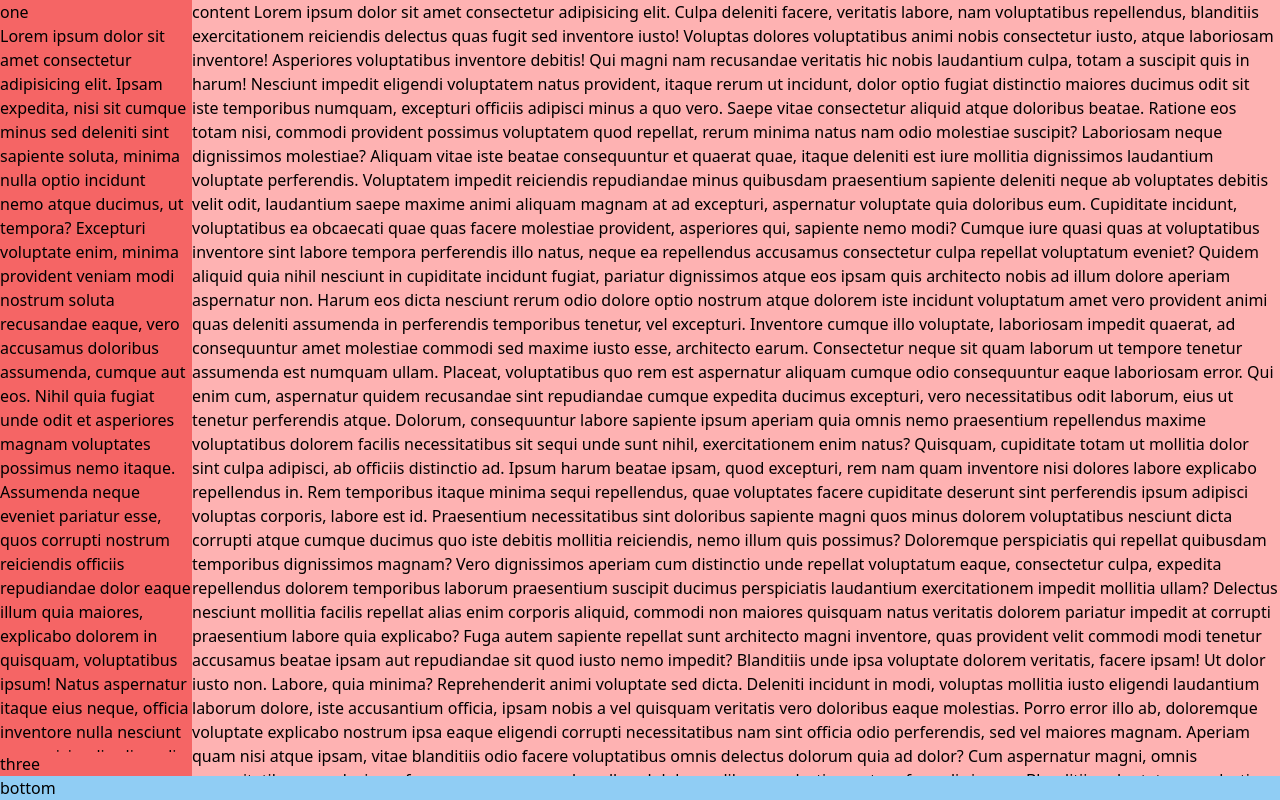
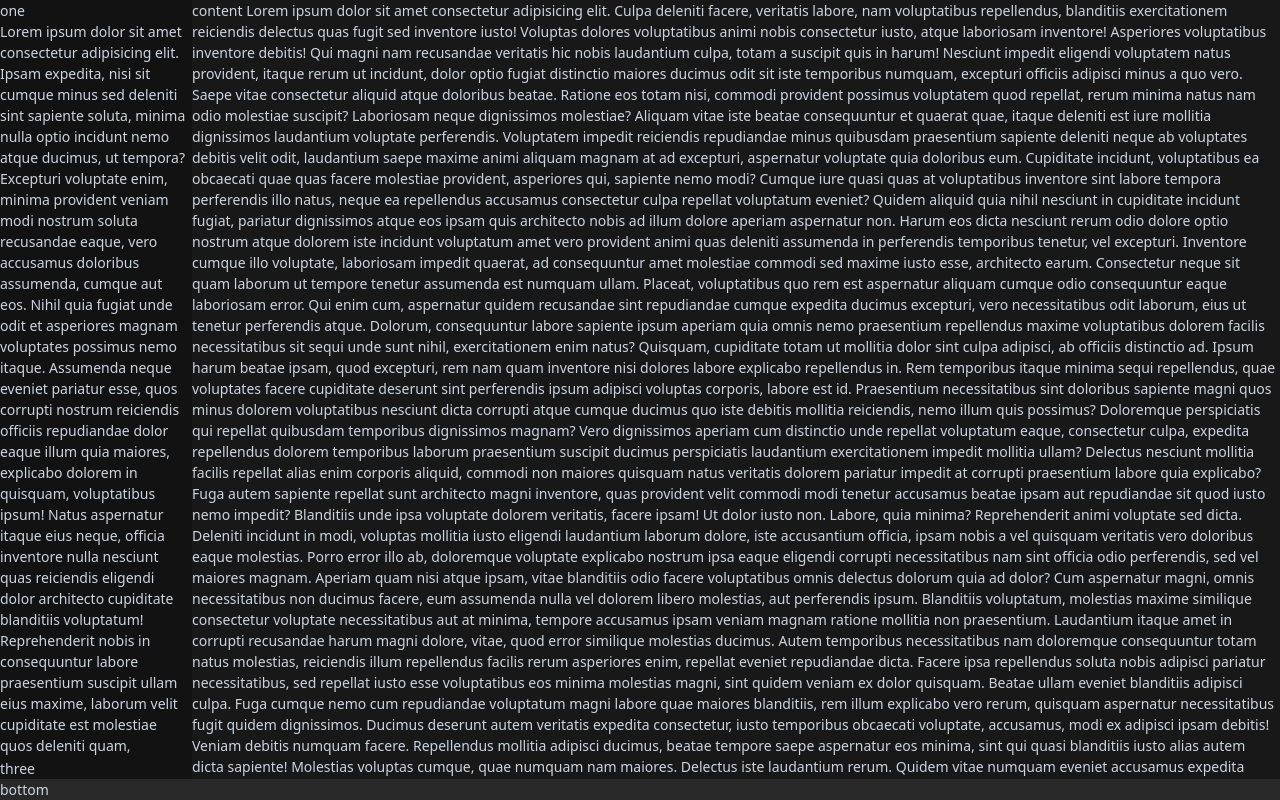
Before and after one commit to muhsenmaqsudi/tailwind-vue-spotify, a Vue app: page / in a window 1280 px wide. Built offline with nearby package versions, Linux system fonts and the light colour scheme.

Commit message:
seted spotify colors for related sections

```diff
--- a/src/App.vue
+++ b/src/App.vue
@@ -1,9 +1,11 @@
 <template>
-  <div class="flex flex-col h-screen">
-    <div class="bg-blue-500 flex-1 flex overflow-y-hidden">
-      <div class="bg-red-500 w-48 flex-none flex flex-col justify-between">
+  <div class="flex flex-col h-screen text-sm text-sm text-gray-400">
+    <div class="flex-1 flex overflow-y-hidden">
+      <div
+        class="bg-gray-900-spotify w-48 flex-none flex flex-col justify-between"
+      >
         <div>one</div>
-        <div class="overflow-y-auto">
+        <div class="overflow-y-auto bg-gray">
           Lorem ipsum dolor sit amet consectetur adipisicing elit. Ipsam
           expedita, nisi sit cumque minus sed deleniti sint sapiente soluta,
           minima nulla optio incidunt nemo atque ducimus, ut tempora? Excepturi
@@ -31,7 +33,7 @@
         </div>
         <div>three</div>
       </div>
-      <div class="bg-red-300 flex-1 overflow-y-auto">
+      <div class="bg-gray-800-spotify flex-1 overflow-y-auto">
         content Lorem ipsum dolor sit amet consectetur adipisicing elit. Culpa
         deleniti facere, veritatis labore, nam voluptatibus repellendus,
         blanditiis exercitationem reiciendis delectus quas fugit sed inventore
@@ -257,7 +259,7 @@
         cum consectetur rem ad consequatur sunt, totam repellat ratione!
       </div>
     </div>
-    <div class="bg-blue-300">bottom</div>
+    <div class="bg-gray-700-spotify">bottom</div>
   </div>
 </template>
 
```
